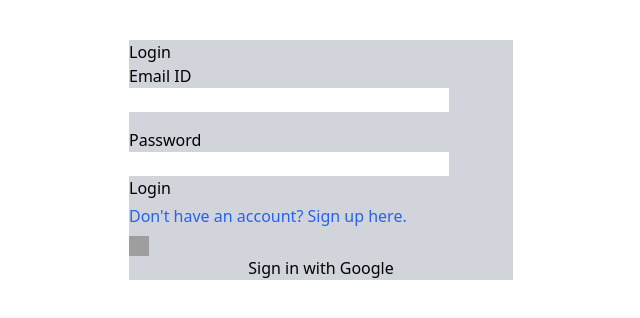
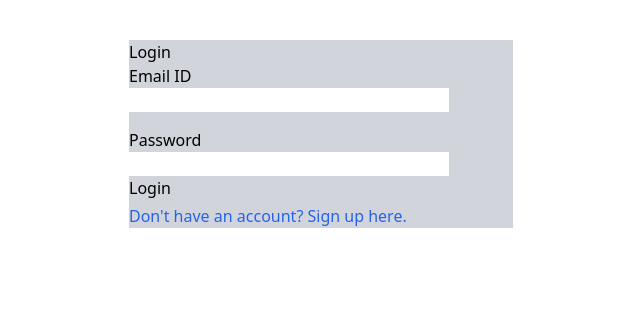
Before and after one commit to sagargoel072005/codeConnect-frontend, a React (Vite) app: page /login in a window 1280 px wide. Shown: the top 318 px of the page, without its empty margins (319-959 px from the left). Built offline with nearby package versions, Linux system fonts and the light colour scheme; no server answers; grey boxes are pictures that could not be loaded.

Commit message:
url bugs

```diff
--- a/src/App.jsx
+++ b/src/App.jsx
@@ -44,8 +44,6 @@ function App() {
               <Route path="/media-centre" element={<MediaCentre />} />
               <Route path="/chat/:targetUserId" element={<Chat />} />
              <Route path="/video-login" element={<VideoCall />} />
-        <Route path="/auth/google/callback" element={<Navigate to="/profile" replace />} />
-
             </Route>
           </Routes>
         </BrowserRouter>
--- a/src/components/Login.jsx
+++ b/src/components/Login.jsx
@@ -30,7 +30,7 @@ const Login = () => {
   };
 
   const handleSignup = async () => {
-    try{
+    try {
       const res = await axios.post(BASE_URL + "/signup", {
         emailId,
         password,
@@ -40,7 +40,7 @@ const Login = () => {
       dispatch(addUser(res.data.data));
       return navigate("/profile");
     }
-      catch(err){
+    catch (err) {
       setError(err?.response?.data || "something went wrong");
     }
   }
@@ -114,23 +114,6 @@ const Login = () => {
               ? "Don't have an account? Sign up here."
               : "Already have an account? Log in here."}
           </p>
-
-<div className="card-actions justify-center">
-  <button
-    className="btn btn-outline w-full mt-2"
-    onClick={() => {
-      window.open(`${BASE_URL}/google`, "_self"); // triggers Google login
-    }}
-  >
-    <img
-      src="https://upload.wikimedia.org/wikipedia/commons/4/4e/Google_%22G%22_Logo.svg"
-      alt="Google"
-      className="w-5 h-5 mr-2"
-    />
-    Sign in with Google
-  </button>
-</div>
-
         </div>
       </div>
     </div>
```
Also changed, not shown: vite.config.js (+0 -42 lines), 1 other file (tests, documents, lock files or other folders). Lines whose indentation alone changed are shown as unchanged.
